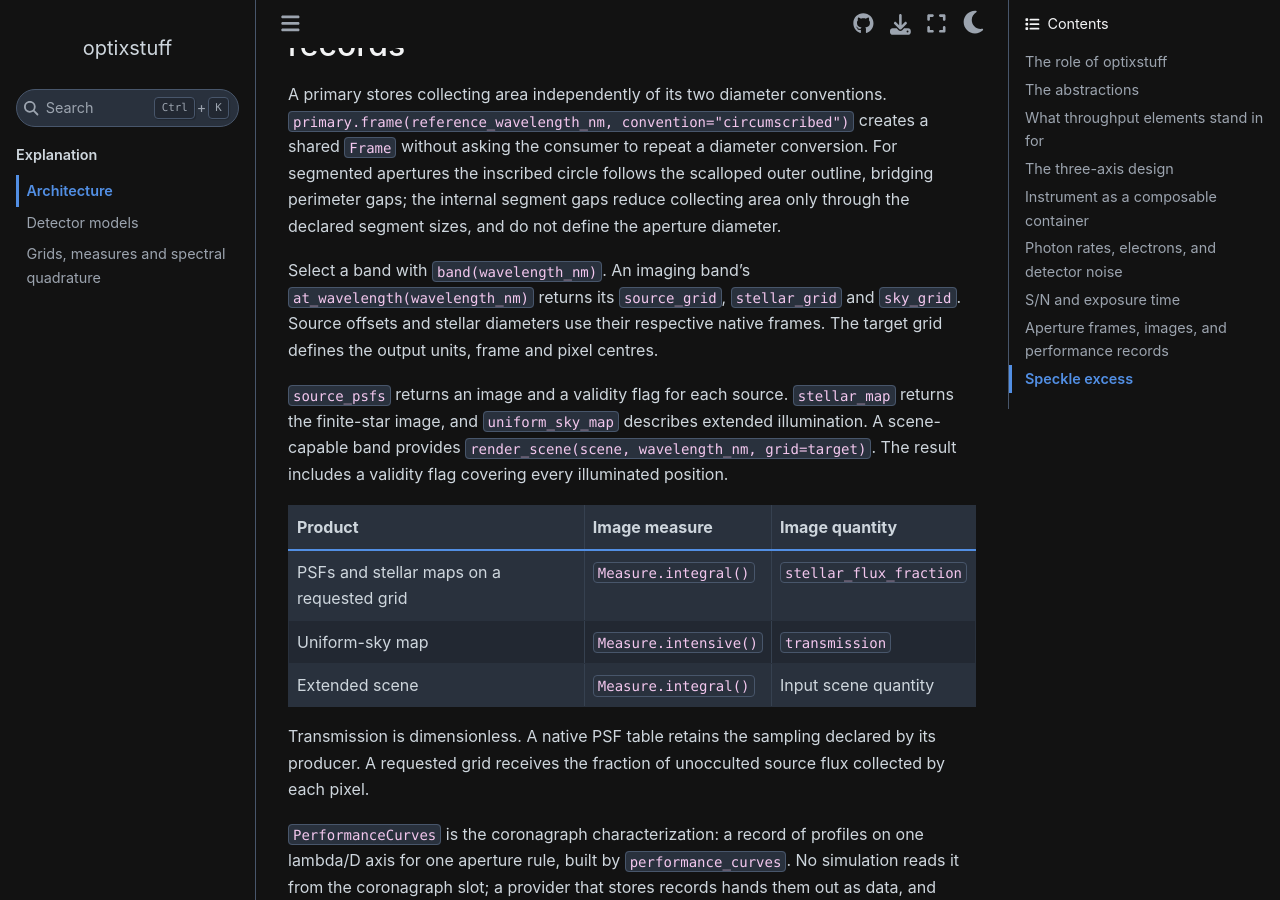
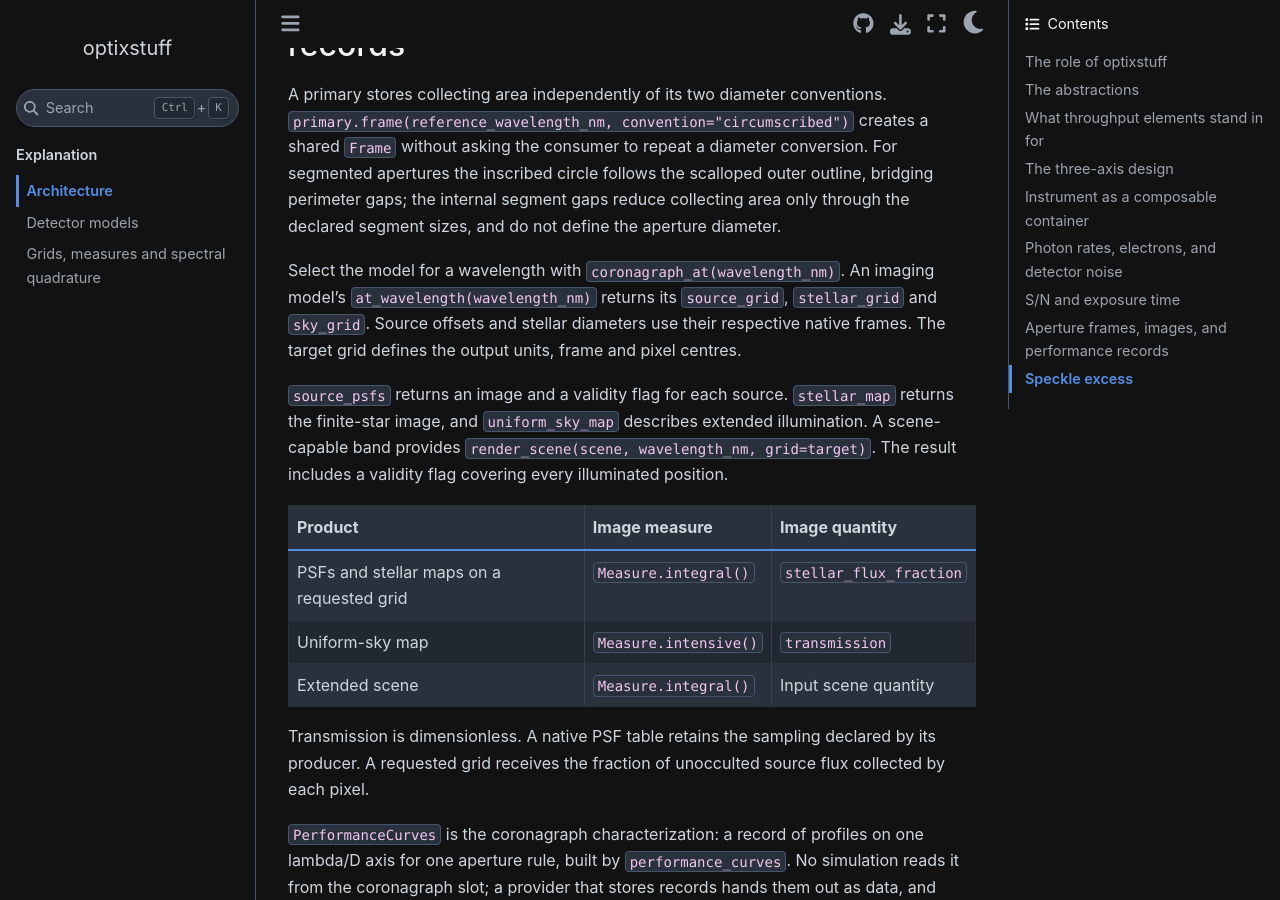
Before and after one commit to CoreySpohn/optixstuff, a Sphinx documentation site: the page built from docs/explanation/architecture.md, in a window 1280 px wide and 900 px high, scrolled down 4801 px. Built offline with Sphinx 7.4.7 and the Sphinx Book theme 1.1.4, drawn with Linux system fonts in a browser that asks for light colours; pages that are not in the unit, such as notebooks, are missing from menus; the version number could not be read and is left out.

Commit message:
feat(coronagraph)!: rename Coronagraph.band to coronagraph_at

```diff
--- a/docs/explanation/architecture.md
+++ b/docs/explanation/architecture.md
@@ -223,7 +223,7 @@ For segmented apertures the inscribed circle follows the scalloped outer outline
 bridging perimeter gaps; the internal segment gaps reduce collecting area only
 through the declared segment sizes, and do not define the aperture diameter.
 
-Select a band with `band(wavelength_nm)`. An imaging band's
+Select the model for a wavelength with `coronagraph_at(wavelength_nm)`. An imaging model's
 `at_wavelength(wavelength_nm)` returns its `source_grid`, `stellar_grid` and
 `sky_grid`. Source offsets and stellar diameters use their respective native
 frames. The target grid defines the output units, frame and pixel centres.
```
Also changed, not shown: README.md (+2 -2 lines), 2 other files.
